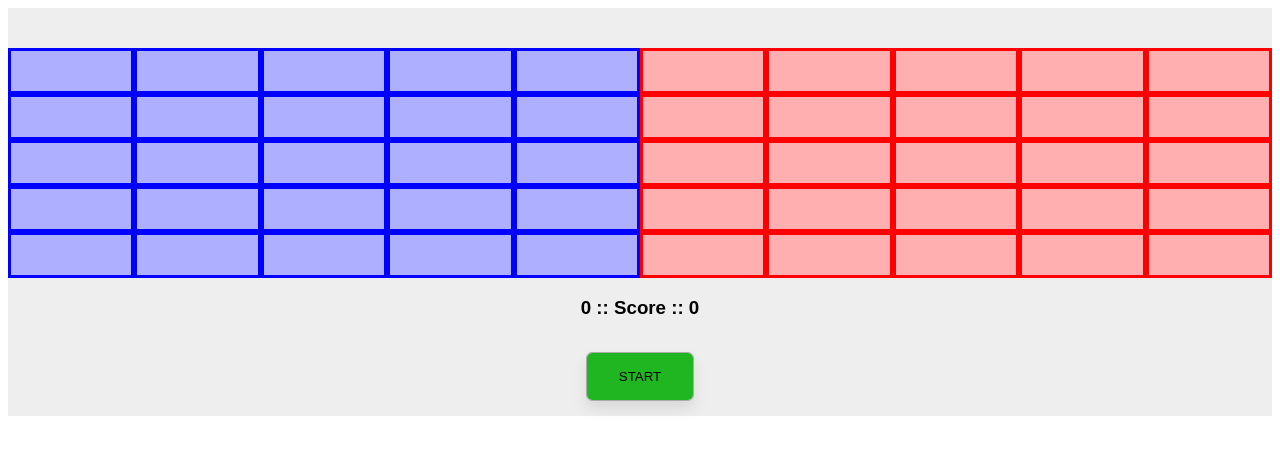
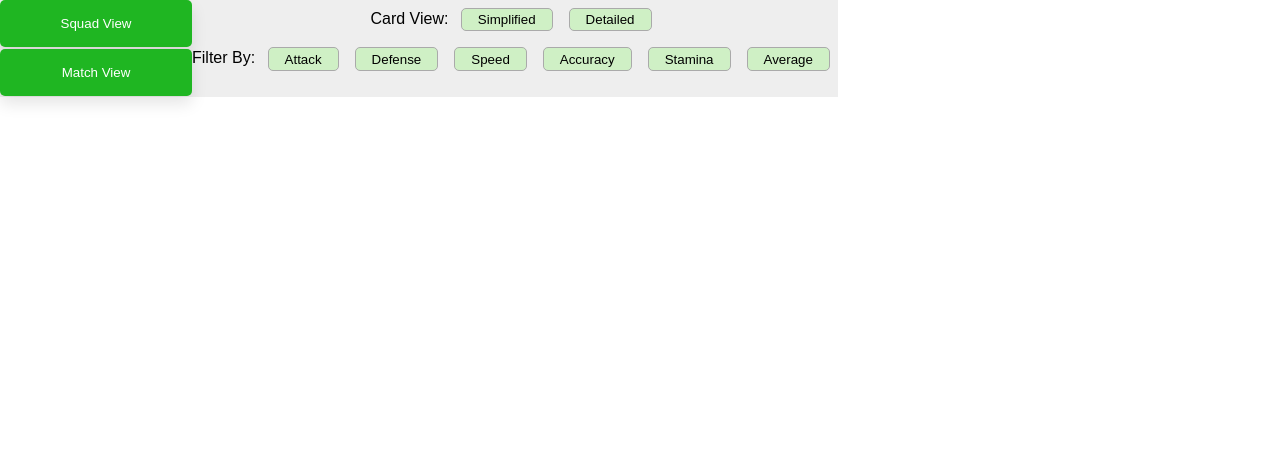
Before and after one commit to TheDivexz/club-manager, a React (Vite) app: page / in a window 1280 px wide. Shown: the top 454 px of the page. Built offline with nearby package versions, Linux system fonts and the light colour scheme.

Commit message:
simple sidebar

```diff
--- /dev/null
+++ b/src/App.tsx
@@ -0,0 +1,22 @@
+import { useEffect, useState } from "react";
+import SquadView from "./squadview";
+import MatchView from "./MatchView";
+import MainSideBar from "./MainSidebar";
+import './styles/utility.css'
+
+const App = () => {
+
+    const [currentView, setCurrentView] = useState(0);
+
+    const handleCurrentView = (view: number) => {
+        setCurrentView(view);
+    }
+    return (
+        <div className="h-flex">
+            <div className="main-sidebar"><MainSideBar whichView={handleCurrentView}/></div>
+            {currentView === 0 ? <SquadView /> : ''}
+            {currentView === 1 ? <MatchView /> : ''}
+        </div>
+    )
+}
+export default App;
--- /dev/null
+++ b/src/MainSidebar.tsx
@@ -0,0 +1,26 @@
+import { useEffect, useState } from "react";
+import './styles/utility.css'
+import './styles/main_sidebar.css'
+
+// Define the type for the props
+interface MainSideBarProps {
+    whichView: (data: number) => void; // Function that accepts a string parameter and returns void
+  }
+
+const MainSideBar: React.FC<MainSideBarProps> = ({whichView}) => {
+
+    const determineView = (view: number) => {
+        whichView(view);
+    }
+
+    return (
+        <div className="background">
+            <div className="v-flex main-sidebar">
+                <button className="btn-green" onClick={() => determineView(0)}> Squad View </button>
+                <button className="btn-green" onClick={() => determineView(1)}> Match View </button>
+            </div>
+        </div>
+    )
+}
+
+export default MainSideBar;
--- a/src/MatchView.tsx
+++ b/src/MatchView.tsx
@@ -2,6 +2,7 @@ import { useEffect, useState } from "react";
 import { invoke } from "@tauri-apps/api/tauri";
 import './styles/match_view.css'
 import { playerObject } from "./playerObject";
+import './styles/utility.css'
 
 const MatchView = () => {
 
--- a/src/main.tsx
+++ b/src/main.tsx
@@ -1,11 +1,9 @@
 import React from "react";
 import ReactDOM from "react-dom/client";
-import SquadView from "./squadview";
-import MatchView from "./MatchView";
+import App from "./App";
 
 ReactDOM.createRoot(document.getElementById("root") as HTMLElement).render(
   <React.StrictMode>
-    {/* <SquadView /> */}
-    <MatchView />
+    <App />
   </React.StrictMode>,
 );
--- /dev/null
+++ b/src/styles/main_sidebar.css
@@ -0,0 +1,3 @@
+.main-sidebar {
+    width: 15vw;
+}
--- a/src/styles/match_view.css
+++ b/src/styles/match_view.css
@@ -7,7 +7,8 @@ body {
 }
 
 p {
-    margin: 0;
+    margin: 0rem;
+    padding: 0rem;
 }
 
 .comment {
@@ -24,8 +25,9 @@ p {
 }
 
 .box {
-    width: 10vw;
-    height: 40px;
+    min-width: 10vw;
+    min-height: 40px;
+    height: auto;
 }
 
 .square-red {
@@ -37,28 +39,10 @@ p {
     border: 3px blue solid;
     background-color: rgb(175, 175, 255);
 }
-.blue-text {
-    color: blue;
-}
-
-.red-text {
-    color: red;
-}
 
 .title-bar {
     display: flex;
     justify-content: space-between;
-}
-
-.text-right {
-    text-align: right;
-}
-
-.text-left {
-    text-align: left;
-}
-.text-center {
-    text-align: center;
 }
 
 .current-players {
@@ -85,9 +69,3 @@ p {
 .start-btn:active {
     background-color: rgb(24, 129, 25);
 }
-
-
-.justify-center {
-    text-align: center;
-    justify-content: center;
-}
--- /dev/null
+++ b/src/styles/utility.css
@@ -0,0 +1,63 @@
+* {
+    margin: 0;
+    padding: 0;
+    box-sizing: border-box;
+}
+
+.v-flex {
+    display: flex;
+    flex-direction: column;
+}
+
+.h-flex {
+    display: flex;
+    flex-direction: row;
+}
+
+.blue-text {
+    color: blue;
+}
+
+.red-text {
+    color: red;
+}
+
+.text-right {
+    text-align: right;
+}
+
+.text-left {
+    text-align: left;
+}
+.text-center {
+    text-align: center;
+}
+
+.justify-center {
+    text-align: center;
+    justify-content: center;
+}
+
+.background {
+    background-color: #eeeeee;
+}
+
+.btn-green {
+    padding: 1rem;
+    margin-bottom: 0.1rem;
+    background-color: rgba(31,182,34,1);
+    border-radius: 5px;
+    border: none;
+    backdrop-filter: blur(8px);
+    box-shadow: 0 8px 16px rgba(0, 0, 0, 0.1);
+    color: white;
+}
+
+.btn-green:hover {
+    background-color: rgb(22, 162, 25);
+    cursor: pointer;
+}
+
+.btn-green:active {
+    background-color: rgb(14, 128, 16);
+}
```
